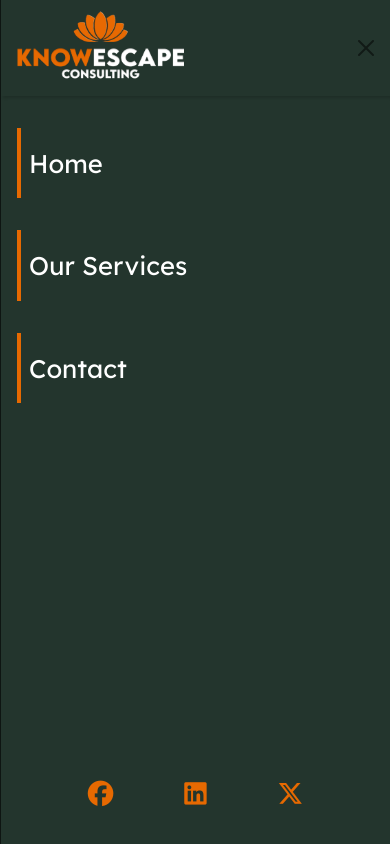
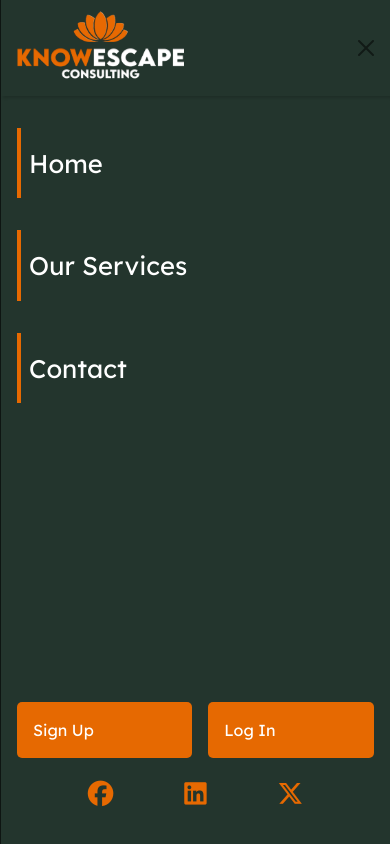
Before and after one commit to WinterTheDev/KnowEscape, a Django app: page / in a window 390 px wide, after a click that opens the changed part. Run offline with Django 4.2, Linux system fonts and the light colour scheme; some libraries are stand-ins or nearby versions; grey boxes are pictures that could not be loaded.

Commit message:
added offcanvas-nav action buttons

```diff
--- a/knowescape/static/knowescape/home.css
+++ b/knowescape/static/knowescape/home.css
@@ -57,6 +57,26 @@ header {
     padding-inline: .5rem;
     margin-block: 1rem;
     border-left: 4px solid var(--orange);
+}
+
+.offcanvas-actions {
+    gap: 1rem;
+    display: flex;
+    padding-inline: 1rem;
+    align-items: center;
+    justify-content: space-evenly;
+}
+
+
+.offcanvas-action {
+    flex-grow: .7;
+    cursor: pointer;
+    color: #ffffff;
+    border-radius: 5px;
+    padding-block: 1rem;
+    text-decoration: none;
+    padding-inline: 1rem;
+    background-color: var(--orange);
 }
 
 .offcanvas-footer ul {
--- a/knowescape/templates/knowescape/home.html
+++ b/knowescape/templates/knowescape/home.html
@@ -111,6 +111,10 @@
                 </ul>
             </div>
             <div class="offcanvas-footer">
+                <div class="offcanvas-actions">
+                    <a href="#" class="offcanvas-action offcanvas-signup">Sign Up</a>
+                    <a href="#" class="offcanvas-action offcanvas-login">Log In</a>
+                </div>
                 <ul>
                     <li class="offcanvas-social-item">
                         <a href="" class="offcanvas-social-link">
```
Also changed, not shown: other parts of knowescape/static/knowescape/home.css (+1 -2 lines).
